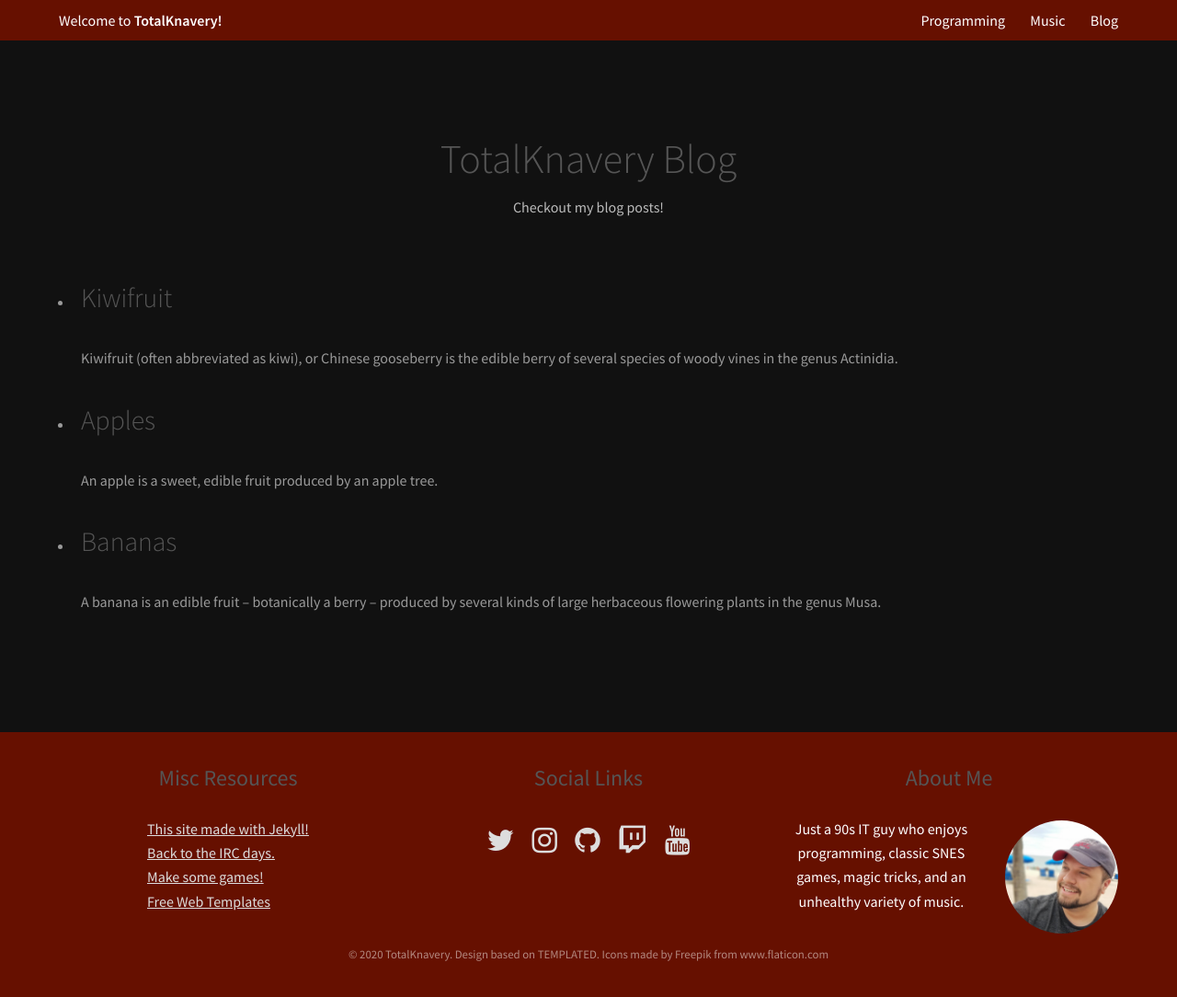
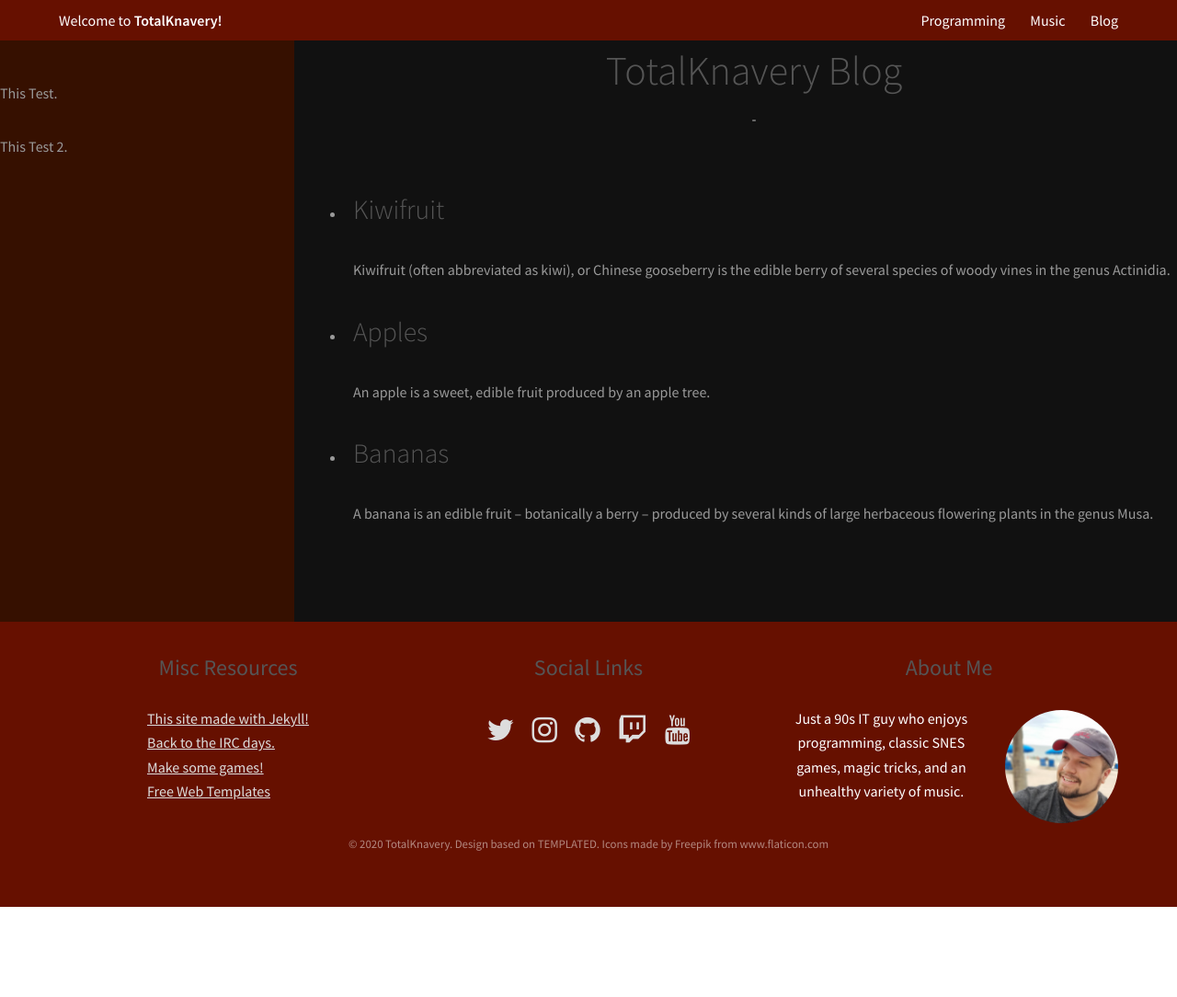
Before and after one commit to knaveightt/totalknavery, a Jekyll site: the page built from blog.html, in a window 1280 px wide and 1105 px high. Shown: the top 1084 px of the window at 92% size. Built offline with Jekyll 4.4.1, drawn with Linux system fonts in a browser that asks for light colours; some of the changed lines change nothing that is shown.

Commit message:
Tweaked blog layout pages

```diff
--- a/assets/css/main.css
+++ b/assets/css/main.css
@@ -1769,6 +1769,7 @@
         max-width: 75em;
         margin-left: 320px;
         padding-left: 40px;
+        min-height: 600px;
     }
 
     .highlight {
--- a/blog.html
+++ b/blog.html
@@ -1,12 +1,12 @@
 ---
-layout: page
+layout: post
 title: TotalKnavery Blog
 description: Checkout my blog posts!
 ---
 <ul>
   {% for post in site.posts %}
     <li>
-      <h2><a href="{{ post.url }}">{{ post.title }}</a></h2>
+      <h2><a href="{{ post.url | relative_url }}">{{ post.title }}</a></h2>
       {{ post.excerpt }}
     </li>
   {% endfor %}
```
Also changed, not shown: _layouts/post.html (+0 -12 lines).
